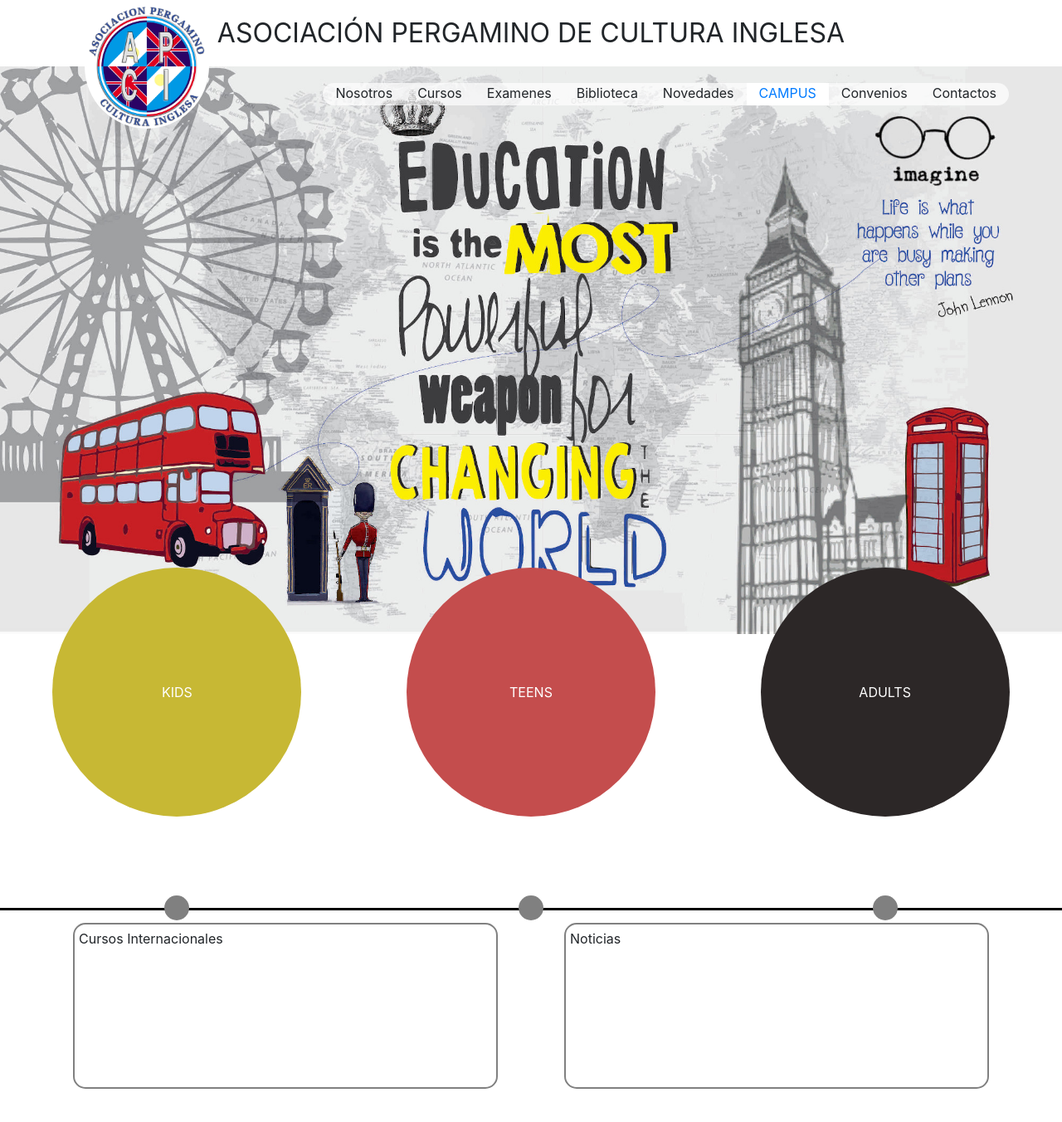
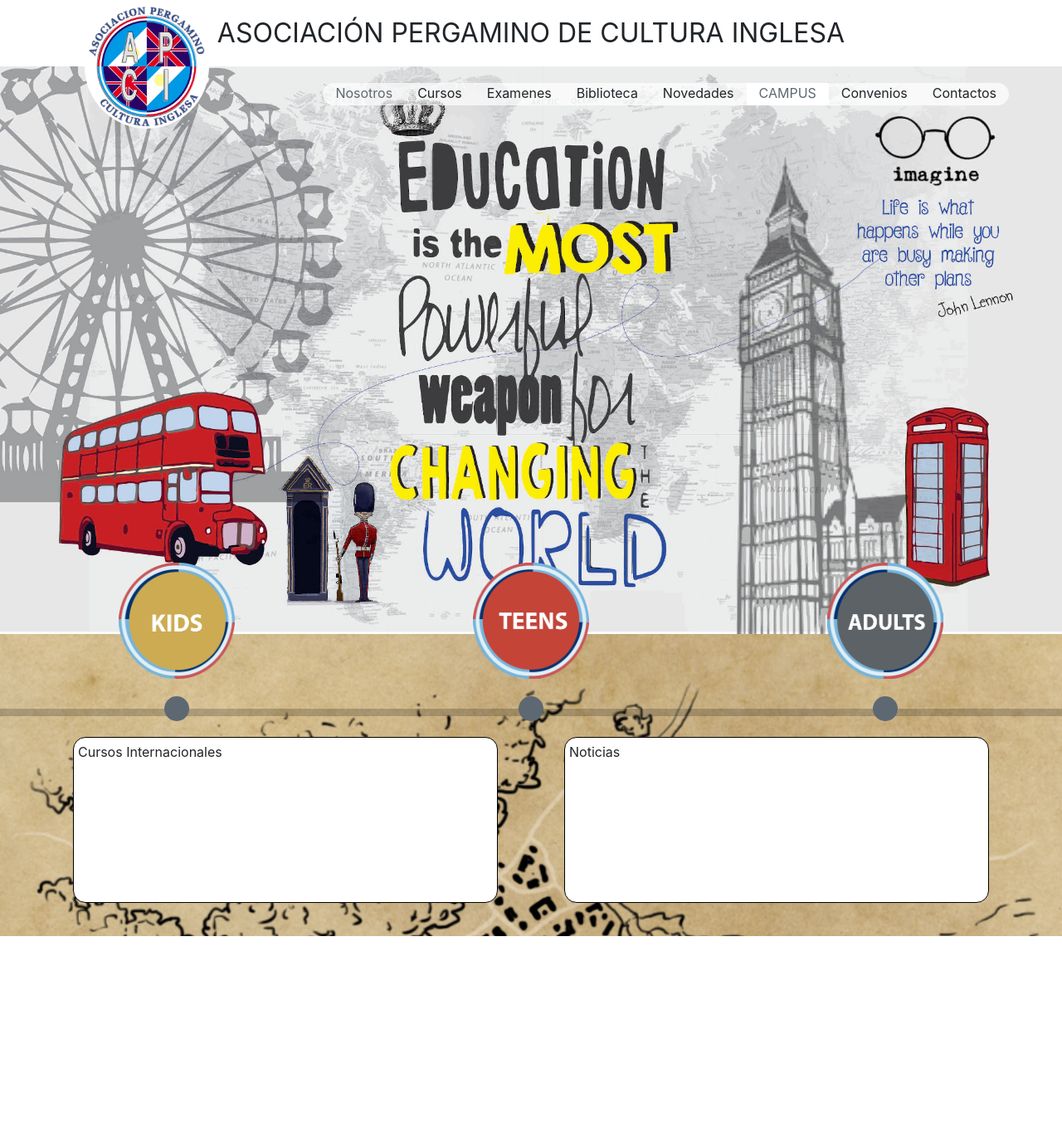
Before and after one commit to SosaToledo/culturainglesaweb, a WordPress theme: template index.php in a window 1280 px wide. Shown: the whole page at 83% size. After the commit the page ends 1128 px from the top, so only its background shows below. Run offline with PHP 8.4 and a stand-in for WordPress, Linux system fonts and the light colour scheme; the site name, menu and one post (Sample post) are stand-ins, and other content is empty.

Commit message:
cambios visuales

```diff
--- a/index.php
+++ b/index.php
@@ -4,21 +4,17 @@
   <div id="carrousel">
     <img src="<?php bloginfo('template_directory');?>/img/graficabiblioteca.jpg" alt="">
   </div>
+  <!-- Segunda mitad del sitio -->
+  <div id="segundaMitadSitio">
     <!--CIRCLES-->
     <div id="circlesParents">
-    <div id="circles">
+      <div id="circles" style="height:60px">
         <!--KID-->
-      <div id="kids" class="circlesGrade">
-        KIDS
-      </div>
+        <img id="" class="imgcircle circlesGrade" src="<?php bloginfo('template_directory');?>/img/kids.png" alt="Kids button">
         <!--TEENS-->
-      <div id="teens" class="circlesGrade">
-        TEENS
-      </div>
+        <img id="" class="imgcircle circlesGrade" src="<?php bloginfo('template_directory');?>/img/teens.png" alt="Teens button">
         <!--ADULTS-->
-      <div id="adults" class="circlesGrade">
-        ADULTS
-      </div>
+        <img id="" class="imgcircle circlesGrade" src="<?php bloginfo('template_directory');?>/img/adults.png" alt="Adults button">
       </div>
       <div id="circles">
       <div class="circlesGradeDectoration"></div>
@@ -35,6 +31,7 @@
       Noticias
     </div>
   </div>
+</div>
 </body>
 <?php get_footer(); ?>
 </html>
--- a/menu.php
+++ b/menu.php
@@ -8,7 +8,7 @@
         </div>
       </div>
       <div class="menuItem">
-        Nosotros
+        <a href="<?php echo get_site_url(); ?>/Nosotros">Nosotros</a>
       </div>
       <div class="menuItem">
         Cursos
--- a/style.css
+++ b/style.css
@@ -8,8 +8,10 @@
 License URI: http://www.gnu.org/licenses/gpl-3.0.html
 */
 
+
 /*header*/
-header{
+
+header {
     height: 80px;
     position: relative;
     background-color: white;
@@ -18,33 +20,42 @@
     justify-content: center;
     align-items: center;
 }
-header img{
+
+header img {
     border-radius: 50%
 }
-#logo{
+
+#logo {
     position: absolute;
     left: 8%;
     top: 5px;
 }
-body{
+
+body {
     margin: 0;
 }
-header p{
+
+header p {
     width: 100%;
     margin: 0;
     font-size: 2em
 }
-#title{
+
+#title {
     width: 85%;
 }
 
+
 /*INDEX*/
-img{
+
+img {
     width: 100%;
 }
 
+
 /*Menu*/
-#menu nav{
+
+#menu nav {
     position: absolute;
     top: 100px;
     right: 5%;
@@ -53,84 +64,154 @@
     background-color: rgb(255, 255, 255, 0.7);
     border-radius: 50px;
 }
-#menu nav > div{
+
+#menu nav>div {
     padding: 0 15px;
     padding-bottom: 3px;
 }
-.menuItem:hover{
-  background-color:white;
+
+.menuItem:hover {
+    background-color: white;
+    font-size: 1.1em;
+    font-weight: bold;
 }
-.menuItem:nth-child(1){
+
+.menuItem a {
+    color: #5D6873;
+}
+
+.menuItem a:hover {
+    text-decoration: none;
+    color: black;
+}
+
+.menuItem:nth-child(1) {
     display: none;
 }
-.menuItem:hover:nth-child(2){
+
+.menuItem:hover:nth-child(2) {
     border-top-left-radius: 50px;
     border-bottom-left-radius: 50px;
 }
-.menuItem:hover:last-child{
+
+.menuItem:hover:last-child {
     border-top-right-radius: 50px;
     border-bottom-right-radius: 50px;
 }
-.menuItem:nth-child(7){
+
+.menuItem:nth-child(7) {
     background-color: white;
 }
 
+
 /*Circles grade*/
-  #circlesParents{
+
+#circlesParents {
     display: block;
-    border-bottom: 3px solid black;
+    border-bottom: 9px solid rgba(0, 0, 0, 0.2);
 }
-  #circles{
+
+#circles {
     display: flex;
     justify-content: space-around;
     flex-wrap: wrap;
 }
-  .circlesGrade{
+
+.circlesGrade {
     color: white;
     position: relative;
-    top: -80px;
-    height: 300px;
-    width: 300px;
-    border-radius: 50%;
-    background-color: black;
+    top: -86px;
+    height: 140px;
+    width: 140px;
     display: flex;
     justify-content: center;
     align-items: center;
 }
-  .circlesGradeDectoration{
+
+.circlesGradeDectoration {
     position: relative;
     bottom: -15px;
     height: 30px;
     width: 30px;
     border-radius: 50%;
-    background-color: grey;
+    background-color: #5D6873;
 }
-  .highlight{
-    margin-top: 15px;
+
+.highlight {
+    margin-top: 25px;
     display: flex;
     justify-content: center;
-    margin-bottom: 40px;
+    padding-bottom: 40px;
     flex-wrap: wrap;
 }
-  .square{
+
+.square {
     height: 200px;
     width: 40%;
-    border: 2px solid grey;
+    background-color: rgb(255, 255, 255);
+    border: 1px solid black;
     border-radius: 15px;
     padding: 5px;
 }
-  .news{
+
+.news {
     margin-left: 40px;
 }
-  .gradeInternational{
+
+.gradeInternational {
     margin-right: 40px;
 }
-  #kids{
-    background-color: rgb(199, 184, 52);
+
+.imgCircle {
+    /*background-color: rgb(211, 164, 78);*/
+    width: 140px;
 }
-  #teens{
-    background-color: rgb(196, 77, 77);
+
+#segundaMitadSitio {
+    background-image: url("img/mapa.png");
+    background-repeat: no-repeat;
+    background-size: cover;
 }
-  #adults{
-    background-color: rgb(44, 39, 39);
+
+.nosotrosParteSuperior {
+    background-image: url("img/mapa.png");
+    background-size: cover;
+    display: flex;
+    justify-content: space-around;
+    flex-wrap: wrap;
 }
+
+.nosotrosBotones {
+    margin-top: 100px;
+    width: 36vw;
+    margin-bottom: 50px;
+}
+
+.nosotrosTexto {
+	position: relative;
+	background: #ffffff;
+    border-radius: 1.5em;
+    border: 2px solid red;
+    margin:20px;
+    padding: 10px;
+}
+
+.nosotrosTexto:after {
+    content: '';
+    position: absolute;
+    top: 0;
+    left: 25%;
+    width: 0;
+    height: 0;
+    border: 56px solid transparent;
+    border-bottom-color: red;
+    border-top: 0;
+    border-bottom-width: 48px;
+    margin-left: -49px;
+    margin-top: -49px;
+    border-left-width: 42px;
+    border-right-width: 42px;
+}
+
+.nosotrosParteInferior {
+}
```
Also changed, not shown: nosotros.php (added, +15 -0 lines), img/APCI.png (added), img/adults.png (added), img/cobci.png (added), img/kids.png (added), img/mapa.png (added), img/teens.png (added), 1 other file. Lines whose indentation alone changed are shown as unchanged.
